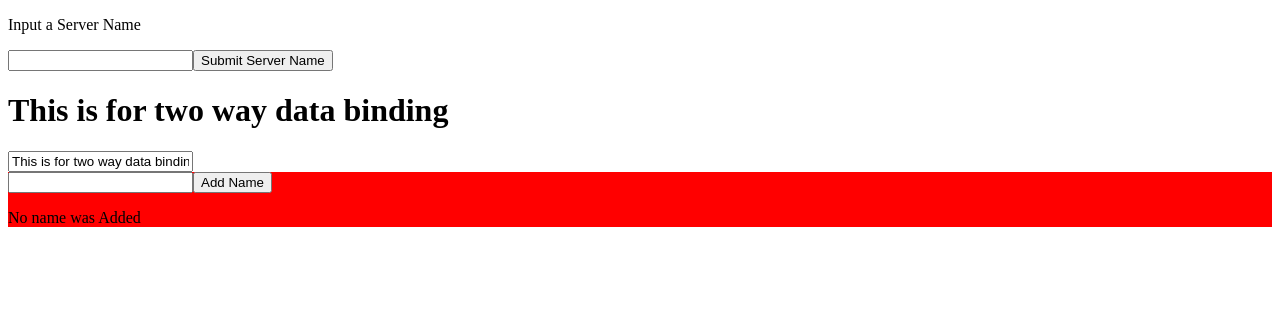
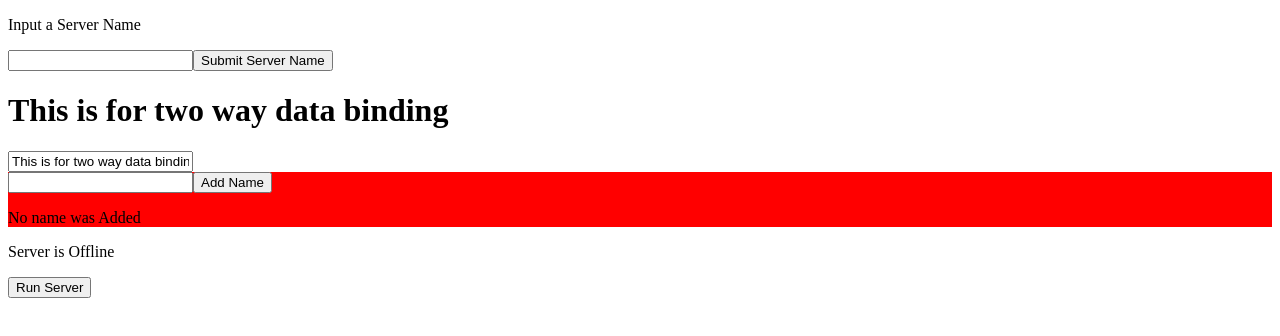
Before and after one commit to NeoGlanding/angular1, an Angular app: page / in a window 1280 px wide. Shown: the top 336 px of the page. Built offline with nearby package versions, Linux system fonts and the light colour scheme.

Commit message:
auto commit without message

```diff
--- a/src/app/ngif-directives/ngif-directives.component.html
+++ b/src/app/ngif-directives/ngif-directives.component.html
@@ -6,3 +6,5 @@
         <p>No name was Added</p>
     </ng-template>
 </div>
+<p>Server is {{ serverOnline ? 'Online' : 'Offline' }}</p>
+<button (click)="onlineServer()" [disabled]="serverOnline">Run Server</button>
--- a/src/app/ngif-directives/ngif-directives.component.ts
+++ b/src/app/ngif-directives/ngif-directives.component.ts
@@ -8,6 +8,7 @@ import { Component, OnInit } from '@angular/core';
 export class NgifDirectivesComponent implements OnInit {
   name: string = ''
   showName: boolean = false;
+  serverOnline: boolean = false;
 
   onChangeInput(e: any) {
     this.name = e.target.value;
@@ -21,6 +22,10 @@ export class NgifDirectivesComponent implements OnInit {
     return 'blue'
   }
 
+  onlineServer() {
+    this.serverOnline = true;
+  }
+
   constructor() { }
 
   ngOnInit(): void {
```
